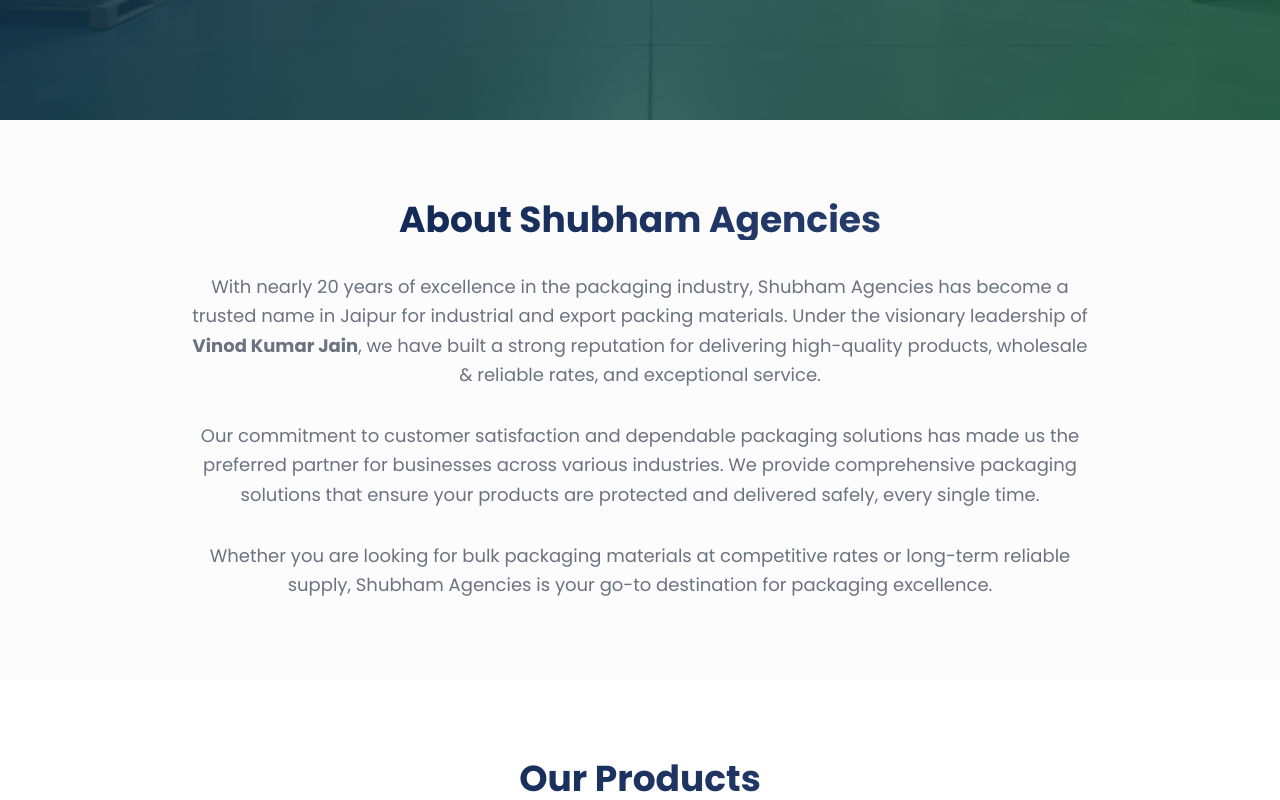
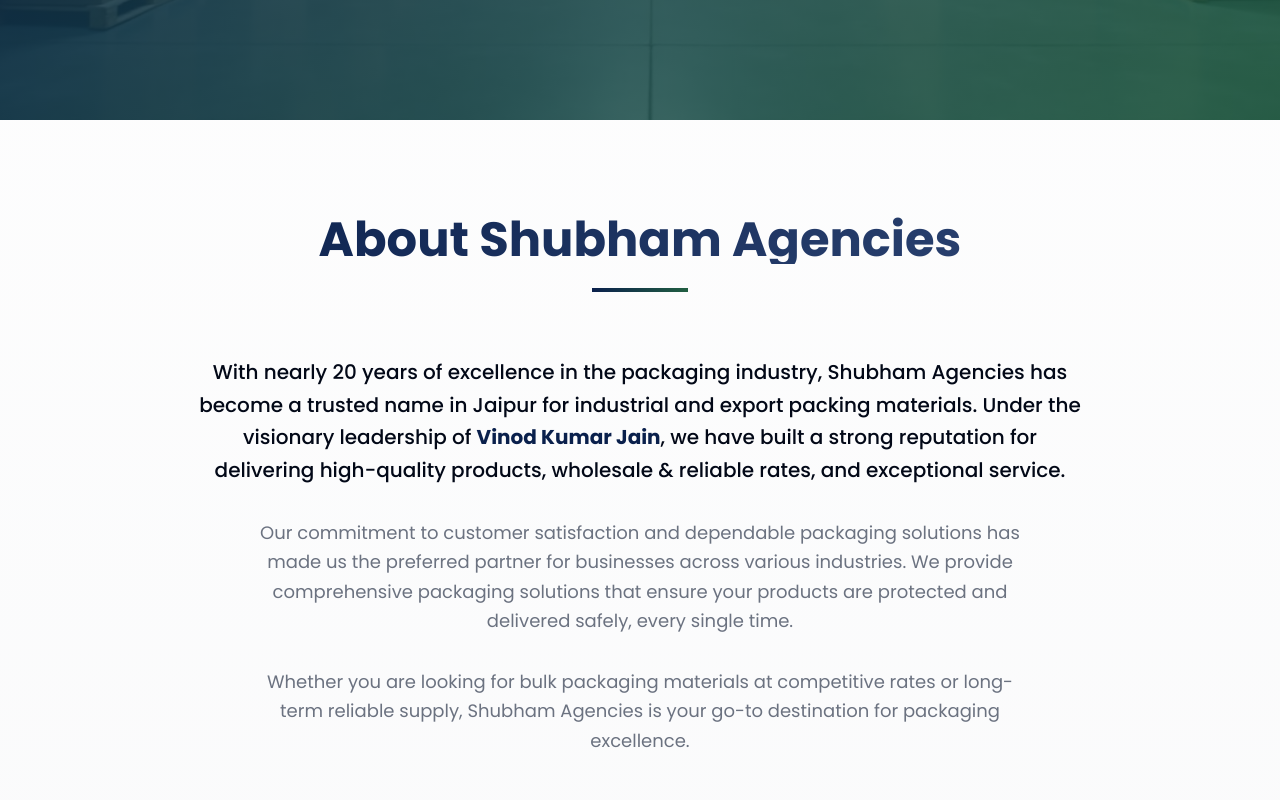
Before and after one commit to shivanijwork/ShubhamAgencies, a React (Vite) app: page / in a window 1280 px wide. Shown: the part 680-1480 px from the top of the page. Built offline with nearby package versions, Linux system fonts and the light colour scheme.

Commit message:
Refine About Us section formatting
Improved the formatting and alignment of the About Us section for a more modern, professional, and readable layout. This includes adjusting line spacing, text width, and overall visual appeal, with a bold and centered heading to create a more premium feel.

```diff
--- a/src/pages/Index.tsx
+++ b/src/pages/Index.tsx
@@ -301,19 +301,27 @@ const Index = () => {
       </section>
 
       {/* About Us Section */}
-      <section className="py-20 bg-muted/30">
+      <section className="py-24 bg-gradient-to-b from-muted/20 to-muted/40">
         <div className="container mx-auto px-4">
-          <div className="max-w-4xl mx-auto text-center">
-            <h2 className="text-4xl font-bold mb-8 text-gradient-primary">About Shubham Agencies</h2>
-            <p className="text-lg text-muted-foreground leading-relaxed mb-8">
-              With nearly 20 years of excellence in the packaging industry, Shubham Agencies has become a trusted name in Jaipur for industrial and export packing materials. Under the visionary leadership of <strong>Vinod Kumar Jain</strong>, we have built a strong reputation for delivering high-quality products, wholesale & reliable rates, and exceptional service.
-            </p>
-            <p className="text-lg text-muted-foreground leading-relaxed mb-8">
-              Our commitment to customer satisfaction and dependable packaging solutions has made us the preferred partner for businesses across various industries. We provide comprehensive packaging solutions that ensure your products are protected and delivered safely, every single time.
-            </p>
-            <p className="text-lg text-muted-foreground leading-relaxed">
-              Whether you are looking for bulk packaging materials at competitive rates or long-term reliable supply, Shubham Agencies is your go-to destination for packaging excellence.
-            </p>
+          <div className="max-w-5xl mx-auto">
+            <div className="text-center mb-16">
+              <h2 className="text-5xl font-bold mb-6 text-gradient-primary">About Shubham Agencies</h2>
+              <div className="w-24 h-1 bg-gradient-to-r from-primary to-accent mx-auto mb-8"></div>
+            </div>
+
+            <div className="space-y-8 text-center">
+              <p className="text-xl text-foreground leading-relaxed max-w-4xl mx-auto font-medium">
+                With nearly 20 years of excellence in the packaging industry, Shubham Agencies has become a trusted name in Jaipur for industrial and export packing materials. Under the visionary leadership of <strong className="text-primary">Vinod Kumar Jain</strong>, we have built a strong reputation for delivering high-quality products, wholesale & reliable rates, and exceptional service.
+              </p>
+
+              <p className="text-lg text-muted-foreground leading-relaxed max-w-3xl mx-auto">
+                Our commitment to customer satisfaction and dependable packaging solutions has made us the preferred partner for businesses across various industries. We provide comprehensive packaging solutions that ensure your products are protected and delivered safely, every single time.
+              </p>
+
+              <p className="text-lg text-muted-foreground leading-relaxed max-w-3xl mx-auto">
+                Whether you are looking for bulk packaging materials at competitive rates or long-term reliable supply, Shubham Agencies is your go-to destination for packaging excellence.
+              </p>
+            </div>
           </div>
         </div>
       </section>
```
